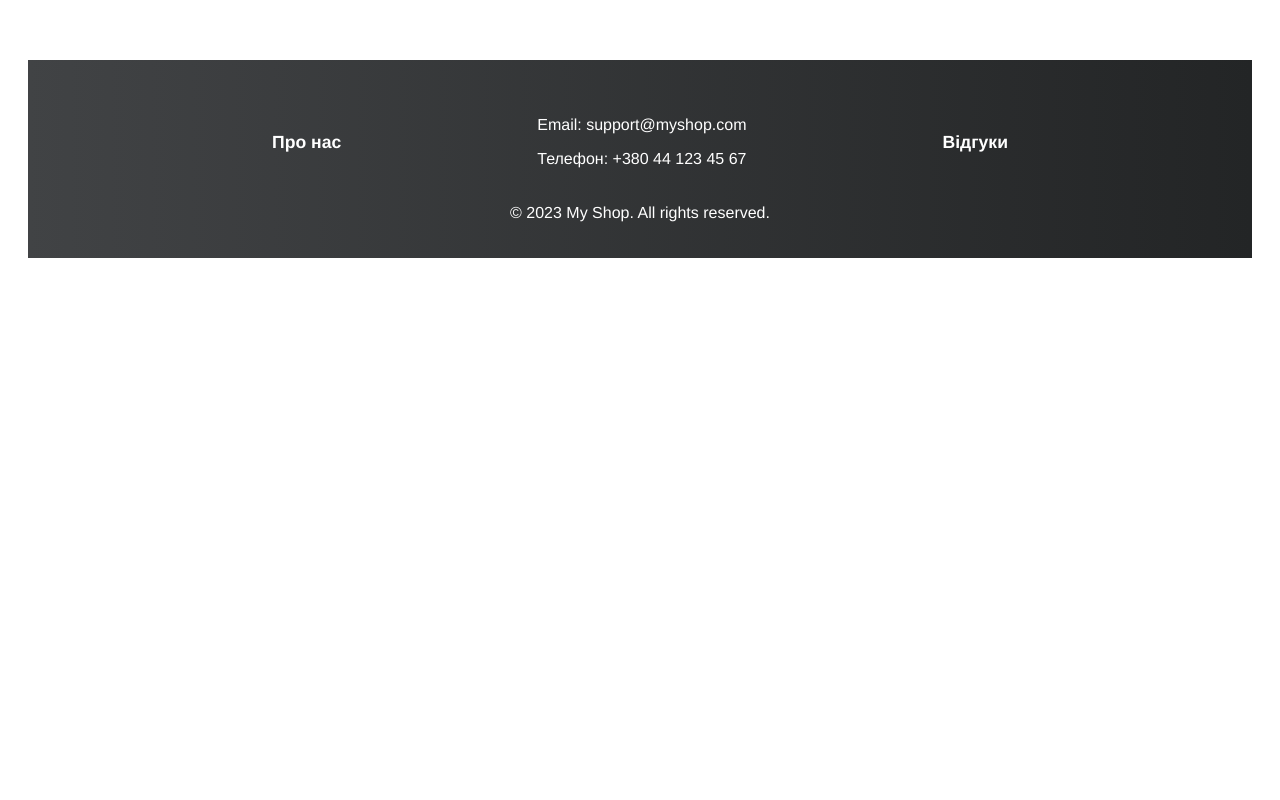
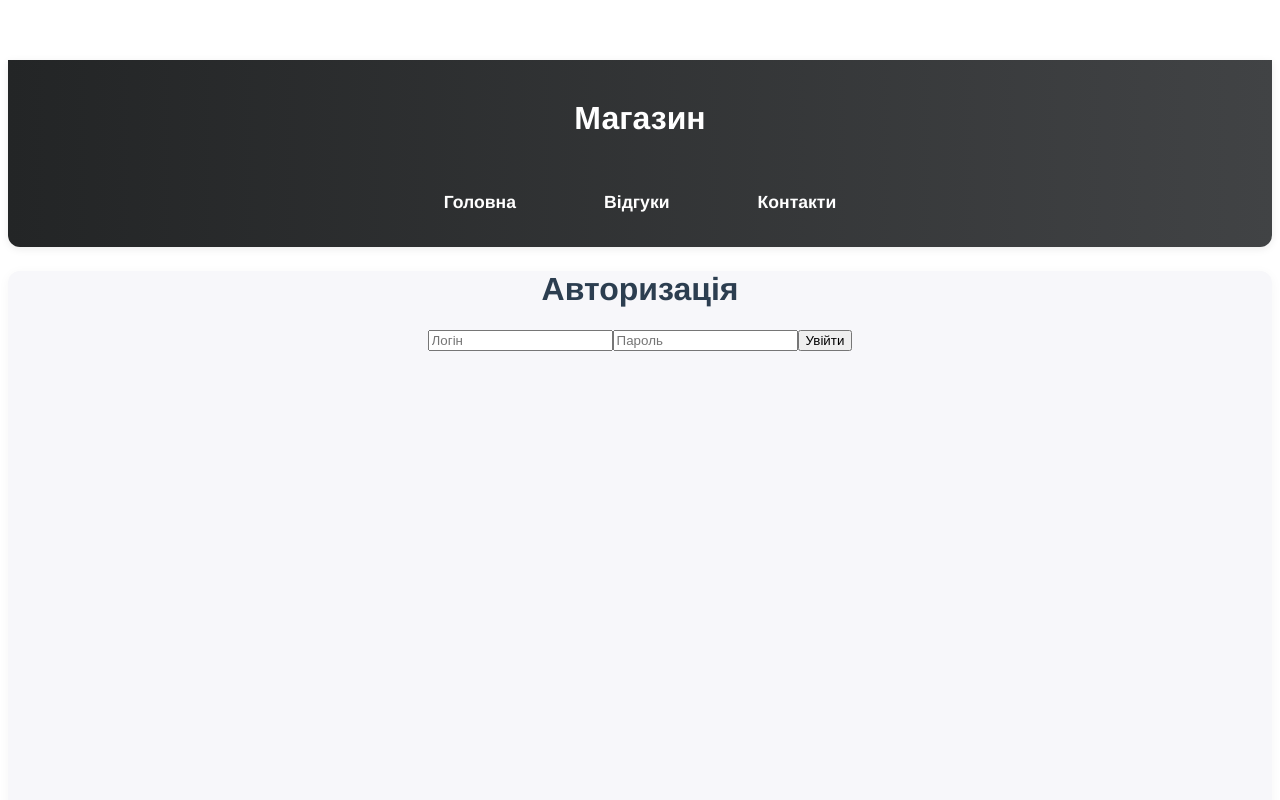
Before and after one commit to yarik-gulya/my-shop, a Vue app in the folder my-shop/: page /my-shop/admin/login in a window 1280 px wide. Shown: the top 800 px of the page. Built offline with nearby package versions, Linux system fonts and the light colour scheme.

Commit message:
add new imports at router.js

```diff
--- /dev/null
+++ b/my-shop/public/admin.json
@@ -0,0 +1,10 @@
+[
+  {
+    "username": "admin",
+    "password" : "12345"
+  },
+  {
+    "username": "user",
+    "password" : "67890"
+  }
+]
--- /dev/null
+++ b/my-shop/src/pages/LoginPage.vue
@@ -0,0 +1,53 @@
+<template>
+    <div>
+        <h1>Авторизація</h1>
+        <input type="text" v-model="username" placeholder="Логін">
+        <input type="password" v-model="password" placeholder="Пароль">
+        <button v-on:click="login">Увійти</button>
+        <p v-if="message" class="error">{{ message }}</p>
+    </div>
+</template>
+
+<script>
+export default {
+    data() {
+        return {
+            username: "",
+            password: "",
+            message: "",
+            users: []
+        };
+    },
+    async mounted() {
+        try {
+            const response = await fetch("/admin.json");
+            if (!response.ok) {
+                throw new Error("HTTP помилка: " + response.status);
+            }
+            this.users = await response.json();
+        } catch (error) {
+            console.error("Помилка завантаження JSON: " + error);
+            this.message = "Помилка сервера! Спробуйте пізніше.";
+        }
+    },
+    methods:{
+        login: function(){
+            if (!this.username || !this.password){
+                this.message = "Введіть логін та пароль!";
+                return;
+            }
+
+            const user = this.users.find(function(u){
+                return u.username === this.username && u.password === this.password;
+            }.bind(this));
+
+            if (user){
+                localStorage.setItem("authUser", this.username);
+                this$router.push("/profile");
+            } else {
+                this.message = "Невірний логін або пароль!";
+            }
+        }
+    }
+}
+</script>
--- /dev/null
+++ b/my-shop/src/pages/ProfilePage.vue
@@ -0,0 +1,28 @@
+<template>
+    <div>
+        <h2>Адмін-панель</h2>
+        <p>Вітаємо, {{ username }}</p>
+        <button v-on:click="logout">Вийти</button>
+    </div>
+</template>
+
+<script>
+export default {
+    data(){
+        return {
+            username: localStorage.getItem("authUser") || ""
+        }
+    },
+    methods: {
+        logout(){
+            localStorage.removeItem("authUser");
+            this.$router.push("/")
+        }
+    },
+    beforeMount(){
+        if (!this.username){
+            this.$router.push("/login")
+        }
+    }
+}
+</script>
--- a/my-shop/src/router.js
+++ b/my-shop/src/router.js
@@ -3,6 +3,9 @@ import AdminDashboard from './pages/AdminDashboard.vue';
 import ManageProducts from './pages/ManageProducts.vue';
 import ManageReviews from './pages/ManageReviews.vue';
 import ManageContacts from './pages/ManageContacts.vue';
+import ProfilePage from './pages/ProfilePage.vue';
+import LoginPage from './pages/LoginPage.vue';
+
 
 const routes = [
     {
@@ -21,6 +24,8 @@ const routes = [
             { path: 'products', component: ManageProducts },
             { path: 'reviews', component: ManageReviews },
             { path: 'contacts', component: ManageContacts },
+            { path: 'login', component: LoginPage},
+            { path: 'profile', component: ProfilePage},
         ],
     },
 ];
```
